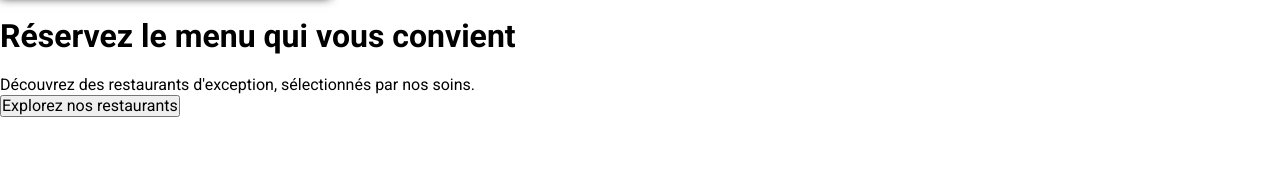
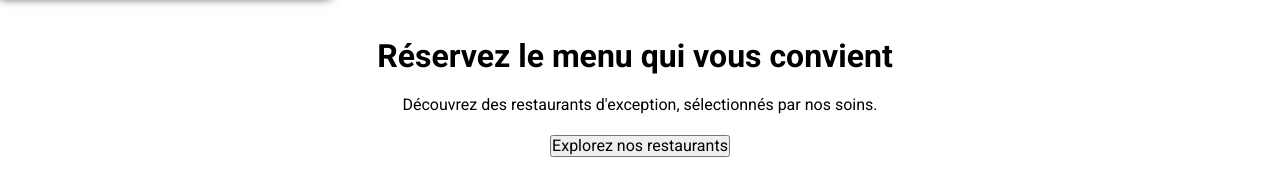
Before and after one commit to Magma73/Projet-3, a website: page index.html in a window 1280 px wide. Shown: the part 67-262 px from the top of the page. Drawn offline with nearby package versions, Linux system fonts and the light colour scheme; a web font is replaced by a local one.

Commit message:
Style : ajout du style pour la section 1 "Réservez"

```diff
--- a/index.html
+++ b/index.html
@@ -41,8 +41,8 @@
     <main>
 
         <section class="section">
-            <h1 class="section__heading--center">Réservez le menu qui vous convient</h1>
-            <p class="section__byline">Découvrez des restaurants d'exception, sélectionnés par nos soins.</p>
+            <h1 class="section__heading section__heading--padding section__heading--center">Réservez le menu qui vous convient</h1>
+            <p class="section__byline section__byline--center">Découvrez des restaurants d'exception, sélectionnés par nos soins.</p>
 
             <div class="section__button">
                 <button class="btn">Explorez nos restaurants</button>
--- a/sass/main.scss
+++ b/sass/main.scss
@@ -96,3 +96,31 @@ body{
         }
     }
 }
+
+.section{
+    display: flex;
+    flex-direction: column;
+    align-items: center;
+    padding:20px 40px;
+
+    &__heading{
+        &--padding{
+        padding-right:10px;
+        }
+        &--center{
+        text-align: center;
+        }
+    }
+
+    &__byline--center{
+        text-align: center;
+    }
+
+    &__button{
+        padding:20px 0;
+    }
+}
+
+.btn{
+
+}
```
Also changed, not shown: public/css/style.css, 1 other file.
